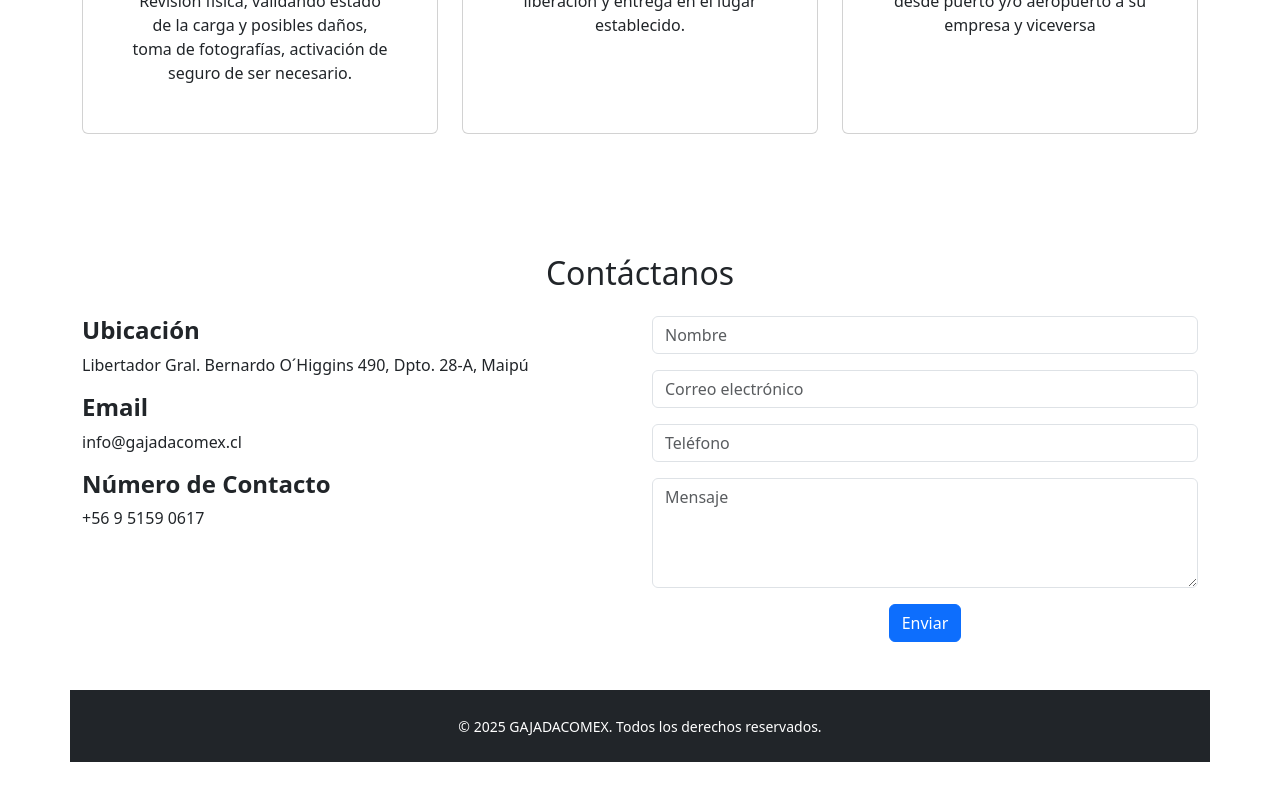
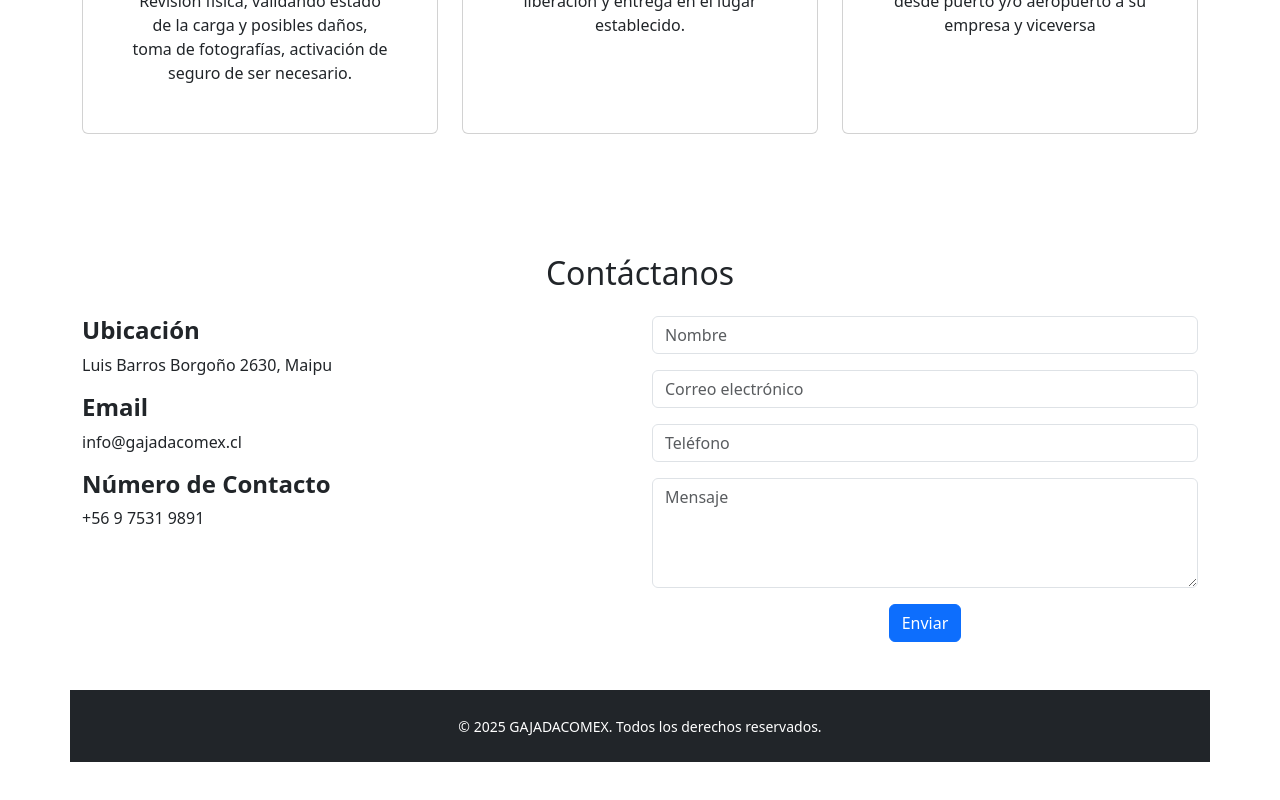
Before and after one commit to diegocmd20/Gajadacomex, a Vue app: page / in a window 1280 px wide. Shown: the part 1614-2414 px from the top of the page. Built offline with nearby package versions, Linux system fonts and the light colour scheme.

Commit message:
Address and contact number changed in Contacto.vue

```diff
--- a/src/components/Contacto.vue
+++ b/src/components/Contacto.vue
@@ -5,11 +5,11 @@
       <div class="row">
         <div class="col-md-6 text-start">
           <h4 class="mb-2 fw-bold">Ubicación</h4>
-          <p>Libertador Gral. Bernardo O´Higgins 490, Dpto. 28-A, Maipú</p>
+          <p>Luis Barros Borgoño 2630, Maipu</p>
           <h4 class="mb-2 fw-bold">Email</h4>
           <p>info@gajadacomex.cl</p>
           <h4 class="mb-2 fw-bold">Número de Contacto</h4>
-          <p>+56 9 5159 0617</p>
+          <p>+56 9 7531 9891</p>
         </div>
         <div class="col-md-6">
           <form @submit.prevent="$emit('enviar')" data-aos="fade-up">
```
